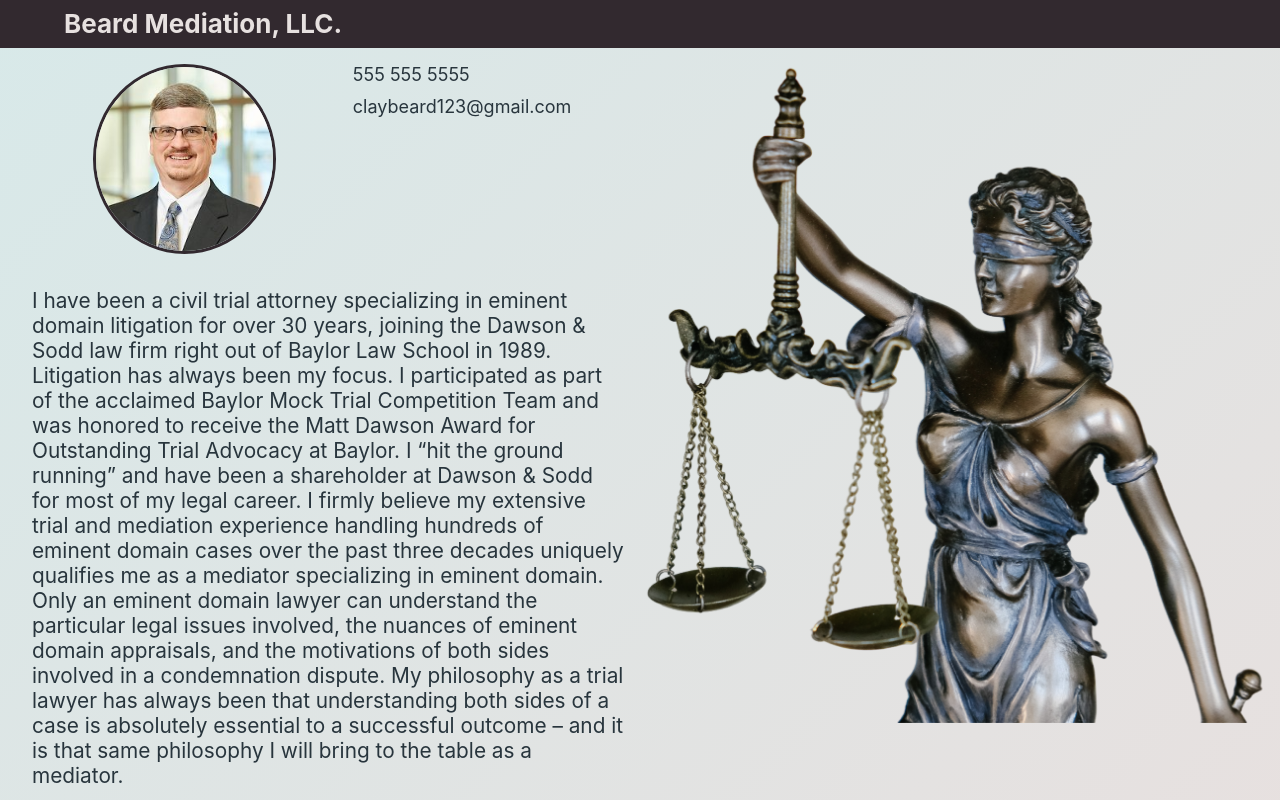
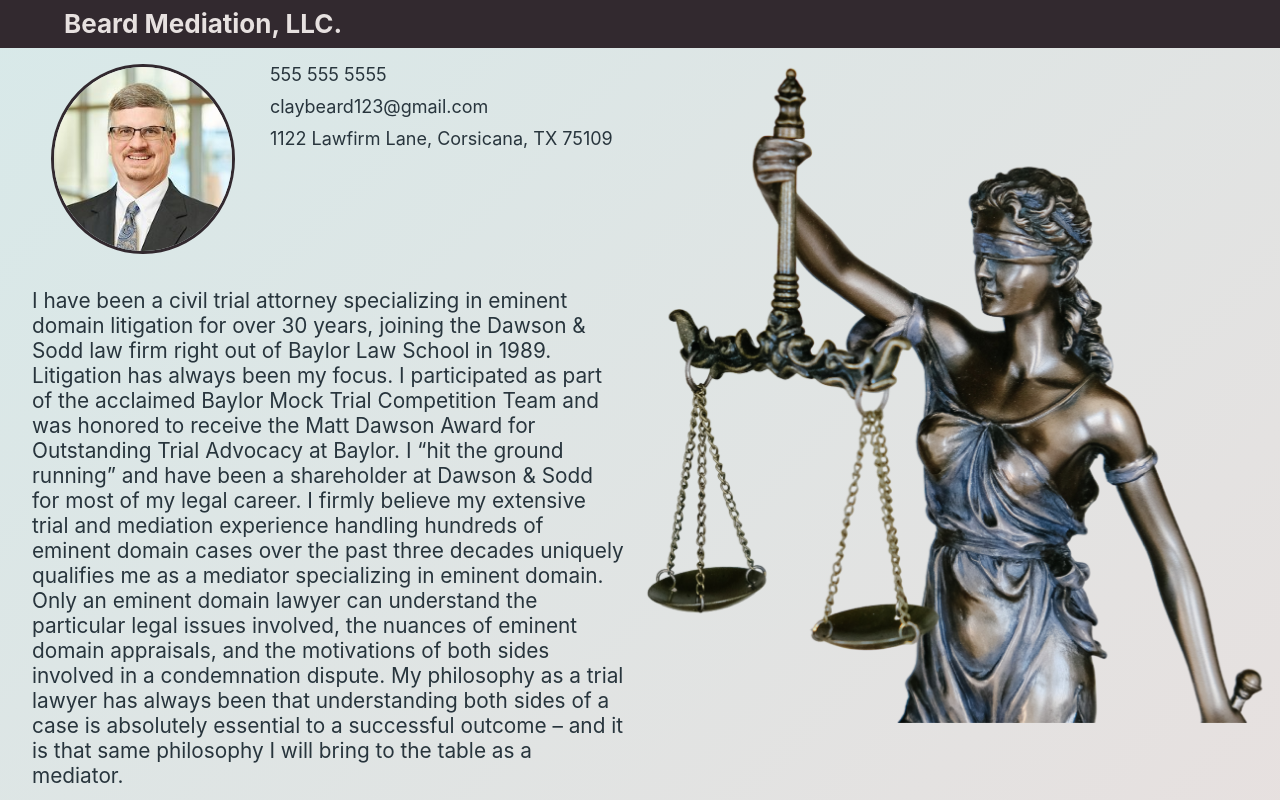
Before and after one commit to h-elliot/beard-mediations, a React (Create React App) app: page / in a window 1280 px wide. Built offline with nearby package versions, Linux system fonts and the light colour scheme.

Commit message:
todo - fix hero img height

```diff
--- a/src/components/Card.js
+++ b/src/components/Card.js
@@ -12,6 +12,7 @@ export default function Navbar() {
 			<ul className='Profile-contact'>
 				<li>555 555 5555</li>
 				<li>claybeard123@gmail.com</li>
+				<li>1122 Lawfirm Lane, Corsicana, TX 75109</li>
 			</ul>
 		</div>
 	);
```
